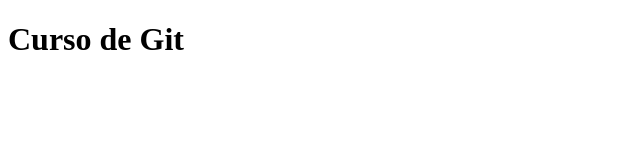
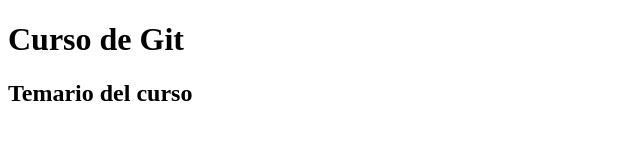
Before and after one commit to markorobles/Proyecto, a plain HTML site: page index.html in a window 1280 px wide. Shown: the whole page, without its empty margins (0-640 px from the left). Drawn offline with Linux system fonts and the light colour scheme.

Commit message:
Se agrego el titulo de temario del curso

```diff
--- a/index.html
+++ b/index.html
@@ -9,5 +9,7 @@
 
     <h1>Curso de Git</h1>
 
+    <h2>Temario del curso</h2>
+
 </body>
 </html>
```
